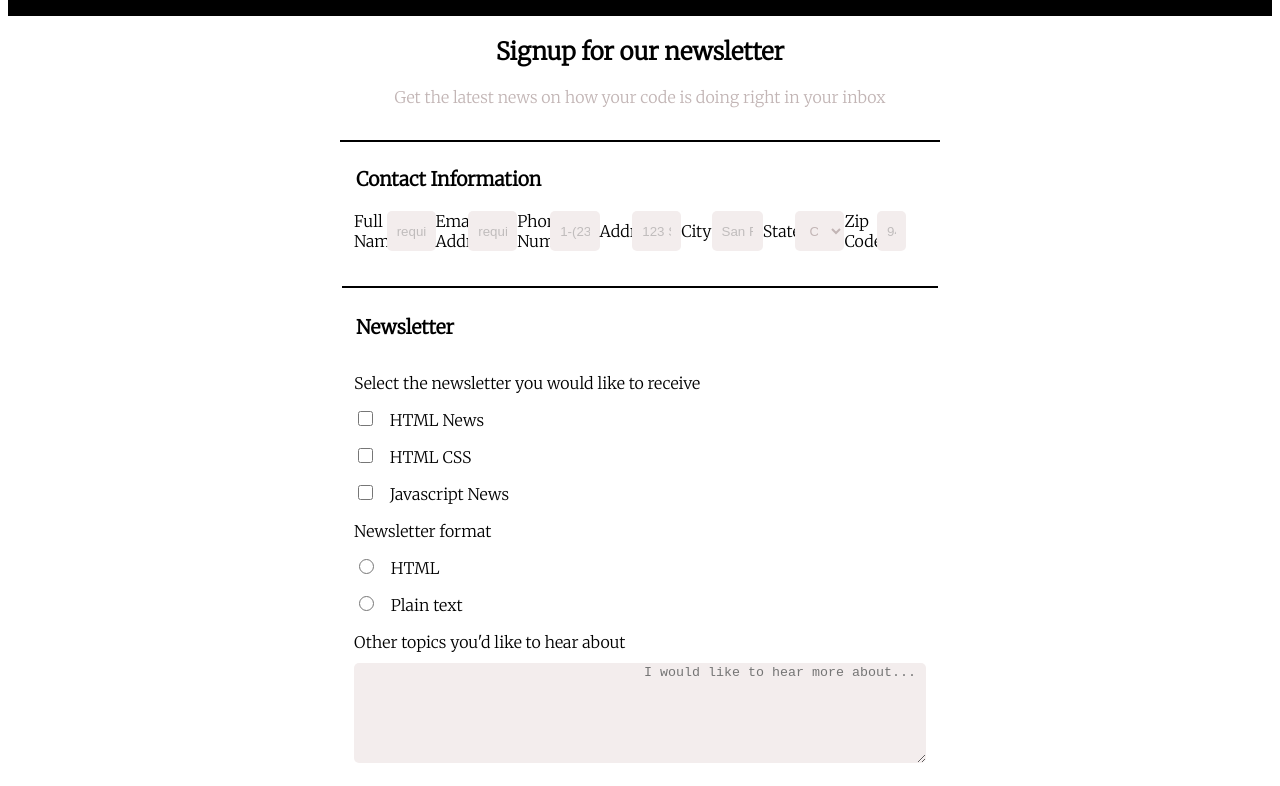
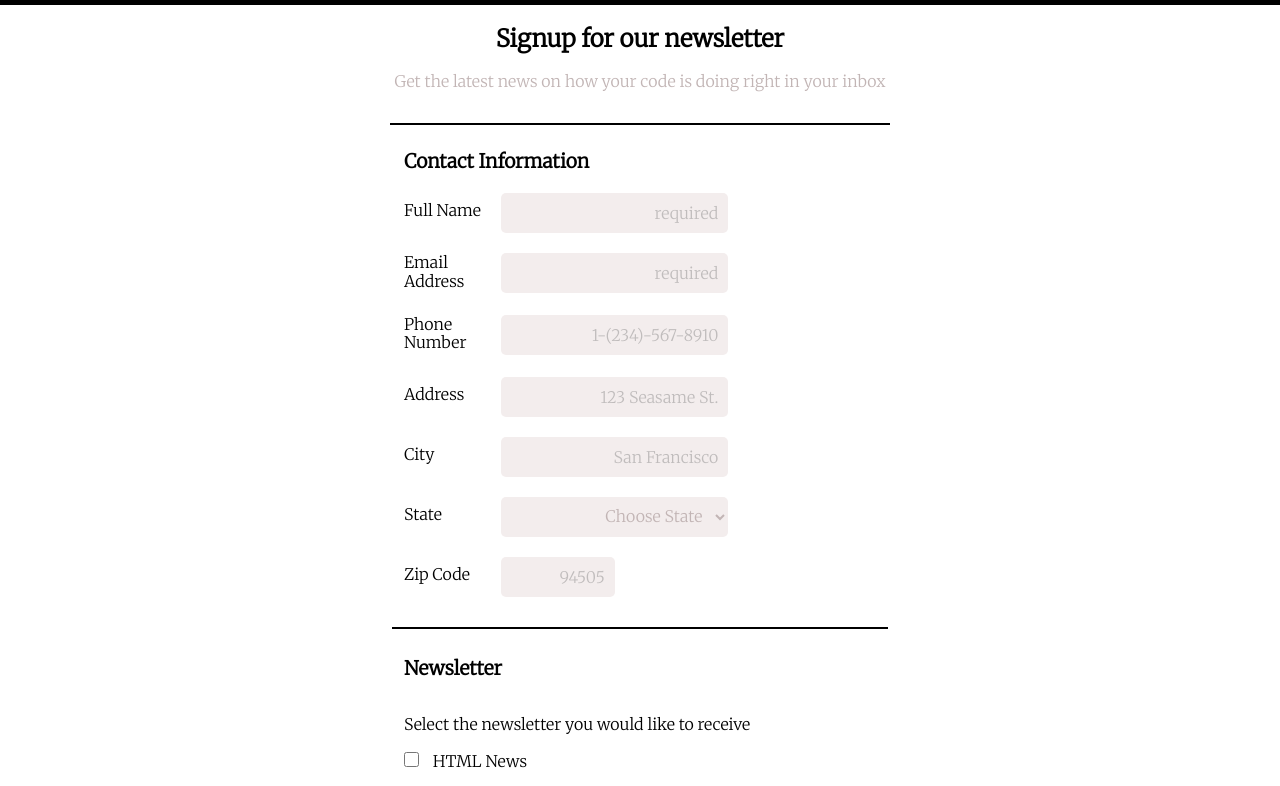
Before and after one commit to wesleyhui/Project-3, a plain HTML site: page index.html in a window 1280 px wide. Shown: the part 95-881 px from the top of the page. Drawn offline with nearby package versions, Linux system fonts and the light colour scheme.

Commit message:
Fixed normalize + flex wrapper

```diff
--- a/css/styles.css
+++ b/css/styles.css
@@ -49,6 +49,7 @@ button {
     padding: 10px 0 10px 0;
     text-align: center;
     letter-spacing: 1px;
+    text-transform: uppercase;
 }
 
 p,
@@ -105,7 +106,7 @@ input[id="zip-code"] {
     width: 35%;
 }
 
-.contact-information {
+.information {
     display: flex;
     border-bottom: 2px solid #000;
     margin-bottom: 20px;
@@ -162,19 +163,19 @@ textarea{
     form {
         margin: auto;
         margin-top: 3px;
-        width: 60%;
-        max-width: 600px;
+        width: 50%;
+        max-width: 500px;
     }
 
-    .flex-wrapper {
+    .flex-wrapper{
         display: flex;
         flex-wrap: wrap;
+        flex-direction: column;
         align-items: center;
-        flex-direction: column;
-    }
+     }
 
     .contact {
-        width: 40%;
+        width: 30%;
         align-self: center;
     }
 
--- a/index.html
+++ b/index.html
@@ -3,7 +3,7 @@
 <head>
     <meta name="viewport" content="width=device-width, initial-scale=1.0">
     <meta charset="UTF-8">
-    <link rel="normalize" href="css/normalize.css">
+    <link rel="stylesheet" href="css/normalize.css">
     <link rel="stylesheet" href="css/styles.css">
     <title>Sign-up Form</title>
 </head>
@@ -22,10 +22,10 @@
 
     <form action="index.html" method="POST">
 
-        <fieldset class="contact-information">
+        <fieldset class="information">
             <legend class="form-header">Contact Information</legend>
 
-    <div class="flex-wrapper"></div>
+    <div class="flex-wrapper">
 
         <div class="con">
             <label class="contact" for="user_name">Full Name</label>
@@ -107,13 +107,14 @@
                 <option value="WV">West Virginia</option>
                 <option value="WI">Wisconsin</option>
                 <option value="WY">Wyoming</option>
-            </select><br>
+            </select>
         </div>
 
         <div class="con">
             <label for="zip-code" class="contact">Zip Code</label>
             <input type="text" id="zip-code" name="zip-code" placeholder="94505">
         </div>
+    </div>
     </fieldset>
 
         <fieldset class="newsletter">
@@ -135,7 +136,7 @@
                 <label class="newsl" for="html">HTML</label><br>
 
                 <input type="radio" name="news_format" id="plain_text" value="html">
-                <label class="newsl" for="plain_html">Plain text</label><br>
+                <label class="newsl" for="plain_text">Plain text</label><br>
 
                 <label for="topic">Other topics you'd like to hear about</label>
                 <textarea name="topic" id="topic" placeholder="I would like to hear more about..."></textarea>
```
